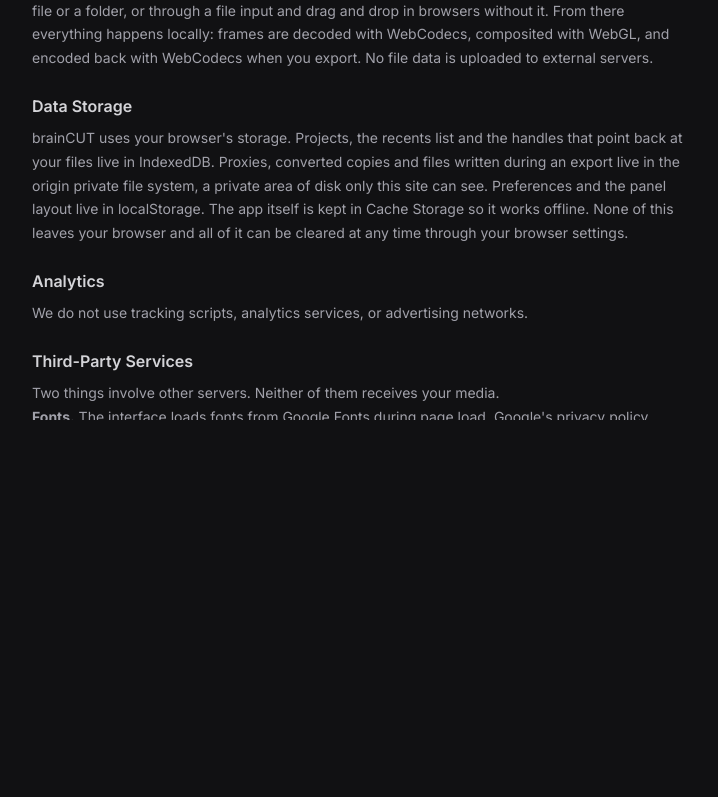
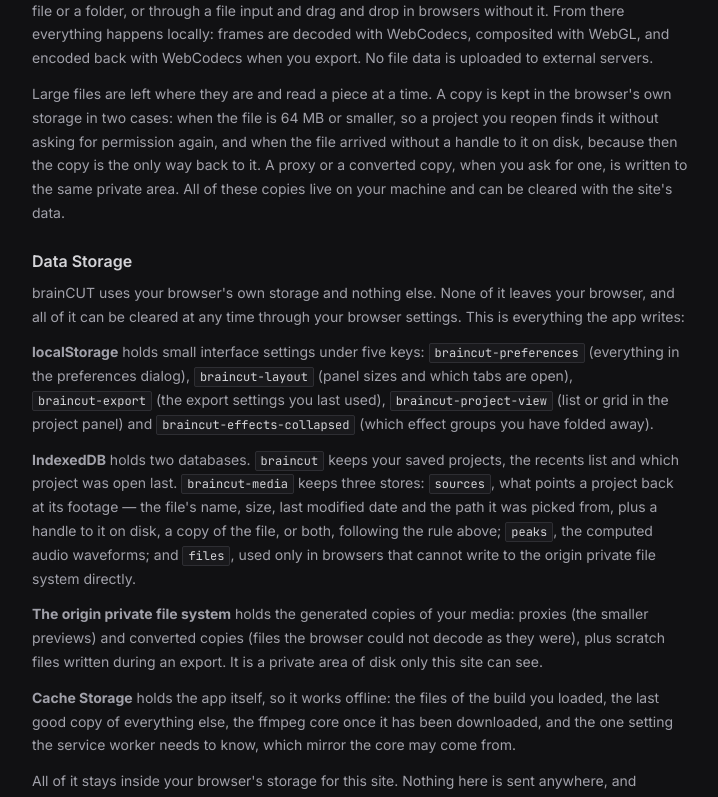
Before and after one commit to swimmingbrain/braincut, a SvelteKit app: page /privacy in a window 1280 px wide. Shown: the part 380-1177 px from the top of the page, without its empty margins (280-998 px from the left). Before the commit the page ends 800 px from the top, so only its background shows below. Built offline with nearby package versions, Linux system fonts and the light colour scheme.

Commit message:
docs: privacy lists every place the app keeps something

```diff
--- a/src/routes/imprint/+page.svelte
+++ b/src/routes/imprint/+page.svelte
@@ -57,7 +57,12 @@
 </div>
 
 <style>
-  :global(html), :global(body) {
+  /* the app shell pins html and body to the viewport and hides the overflow.
+     the public pages are documents, so they hand the scrolling back. the two
+     selectors are deliberately heavier than app.css's plain `html, body`,
+     because which of the two stylesheets loads last is not fixed */
+  :global(html:root), :global(html body) {
+    height: auto;
     overflow: auto;
   }
 
--- a/src/routes/privacy/+page.svelte
+++ b/src/routes/privacy/+page.svelte
@@ -38,14 +38,48 @@
       happens locally: frames are decoded with WebCodecs, composited with WebGL, and encoded back with
       WebCodecs when you export. No file data is uploaded to external servers.
     </p>
+    <p>
+      Large files are left where they are and read a piece at a time. A copy is kept in the browser's own
+      storage in two cases: when the file is 64 MB or smaller, so a project you reopen finds it without asking
+      for permission again, and when the file arrived without a handle to it on disk, because then the copy is
+      the only way back to it. A proxy or a converted copy, when you ask for one, is written to the same
+      private area. All of these copies live on your machine and can be cleared with the site's data.
+    </p>
 
     <h2>Data Storage</h2>
     <p>
-      brainCUT uses your browser's storage. Projects, the recents list and the handles that point back at
-      your files live in IndexedDB. Proxies, converted copies and files written during an export live in
-      the origin private file system, a private area of disk only this site can see. Preferences and the
-      panel layout live in localStorage. The app itself is kept in Cache Storage so it works offline. None
-      of this leaves your browser and all of it can be cleared at any time through your browser settings.
+      brainCUT uses your browser's own storage and nothing else. None of it leaves your browser, and all of
+      it can be cleared at any time through your browser settings. This is everything the app writes:
+    </p>
+    <p>
+      <strong>localStorage</strong> holds small interface settings under five keys:
+      <code>braincut-preferences</code> (everything in the preferences dialog),
+      <code>braincut-layout</code> (panel sizes and which tabs are open),
+      <code>braincut-export</code> (the export settings you last used),
+      <code>braincut-project-view</code> (list or grid in the project panel) and
+      <code>braincut-effects-collapsed</code> (which effect groups you have folded away).
+    </p>
+    <p>
+      <strong>IndexedDB</strong> holds two databases. <code>braincut</code> keeps your saved projects, the
+      recents list and which project was open last. <code>braincut-media</code> keeps three stores:
+      <code>sources</code>, what points a project back at its footage &mdash; the file's name, size, last
+      modified date and the path it was picked from, plus a handle to it on disk, a copy of the file, or
+      both, following the rule above; <code>peaks</code>, the computed audio waveforms; and <code>files</code>,
+      used only in browsers that cannot write to the origin private file system directly.
+    </p>
+    <p>
+      <strong>The origin private file system</strong> holds the generated copies of your media: proxies
+      (the smaller previews) and converted copies (files the browser could not decode as they were), plus
+      scratch files written during an export. It is a private area of disk only this site can see.
+    </p>
+    <p>
+      <strong>Cache Storage</strong> holds the app itself, so it works offline: the files of the build you
+      loaded, the last good copy of everything else, the ffmpeg core once it has been downloaded, and the one
+      setting the service worker needs to know, which mirror the core may come from.
+    </p>
+    <p>
+      All of it stays inside your browser's storage for this site. Nothing here is sent anywhere, and
+      clearing the site's data removes the lot, copies included.
     </p>
 
     <h2>Analytics</h2>
@@ -55,23 +89,28 @@
 
     <h2>Third-Party Services</h2>
     <p>
-      Two things involve other servers. Neither of them receives your media.
+      Exactly two things ever talk to the network, and neither of them receives your media.
     </p>
     <p>
-      <strong>Fonts.</strong> The interface loads fonts from Google Fonts during page load. Google's privacy
-      policy applies to that request.
+      <strong>Fonts.</strong> The interface loads its fonts from Google Fonts (fonts.googleapis.com and
+      fonts.gstatic.com) while the page loads. Google's privacy policy applies to that request.
     </p>
     <p>
-      <strong>The converter.</strong> Some files use codecs the browser cannot decode on its own, HEVC and
-      ProRes among them. Converting one of those downloads the ffmpeg.wasm core from jsDelivr, once, and
-      keeps it in the browser cache for later. Only the core's own file names are requested, never your
-      media. The mirror can be changed or emptied entirely through the ffmpegMirror preference, which turns
-      conversion off.
+      <strong>The converter, only when you convert.</strong> Some files use codecs the browser cannot decode
+      on its own, HEVC and ProRes among them. Converting one of those downloads the ffmpeg.wasm core from
+      jsDelivr, once, and keeps it in the browser cache for later. Only the core's own file names are
+      requested, never your media. If you never convert a file, this request never happens. The mirror can
+      be changed or emptied entirely through the ffmpegMirror preference, which turns conversion off.
+    </p>
+    <p>
+      That is the complete list. There is no backend, no API, no error reporting and no update check. Once
+      the page has loaded, the editor works with the network switched off.
     </p>
 
     <h2>Cookies</h2>
     <p>
-      brainCUT does not use cookies. Preferences and layout are stored in localStorage.
+      brainCUT does not use cookies, and there is no account to sign in to. The interface settings listed
+      above are stored in localStorage.
     </p>
 
     <h2>Changes</h2>
@@ -92,7 +131,12 @@
 </div>
 
 <style>
-  :global(html), :global(body) {
+  /* the app shell pins html and body to the viewport and hides the overflow.
+     the public pages are documents, so they hand the scrolling back. the two
+     selectors are deliberately heavier than app.css's plain `html, body`,
+     because which of the two stylesheets loads last is not fixed */
+  :global(html:root), :global(html body) {
+    height: auto;
     overflow: auto;
   }
 
@@ -172,6 +216,11 @@
     color: var(--text-secondary);
   }
 
+  /* only the headings space the sections, so paragraphs need their own gap */
+  p + p {
+    margin-top: 12px;
+  }
+
   p a {
     color: var(--accent);
     text-decoration: none;
@@ -179,6 +228,18 @@
 
   p a:hover {
     color: var(--accent-hover);
+  }
+
+  /* the storage keys are named exactly, so they are set in the mono face */
+  p :global(code) {
+    font-family: var(--font-editor);
+    font-size: 12px;
+    color: var(--text-primary);
+    background: var(--bg-surface);
+    border: 1px solid var(--border);
+    border-radius: var(--radius-sm);
+    padding: 1px 5px;
+    white-space: nowrap;
   }
 
   .footer {
--- a/src/routes/terms/+page.svelte
+++ b/src/routes/terms/+page.svelte
@@ -23,7 +23,7 @@
 
   <div class="content">
     <h1>Terms of Service</h1>
-    <p class="updated">Last updated: May 2026</p>
+    <p class="updated">Last updated: August 2026</p>
 
     <h2>Acceptance</h2>
     <p>
@@ -89,7 +89,12 @@
 </div>
 
 <style>
-  :global(html), :global(body) {
+  /* the app shell pins html and body to the viewport and hides the overflow.
+     the public pages are documents, so they hand the scrolling back. the two
+     selectors are deliberately heavier than app.css's plain `html, body`,
+     because which of the two stylesheets loads last is not fixed */
+  :global(html:root), :global(html body) {
+    height: auto;
     overflow: auto;
   }
 
```
